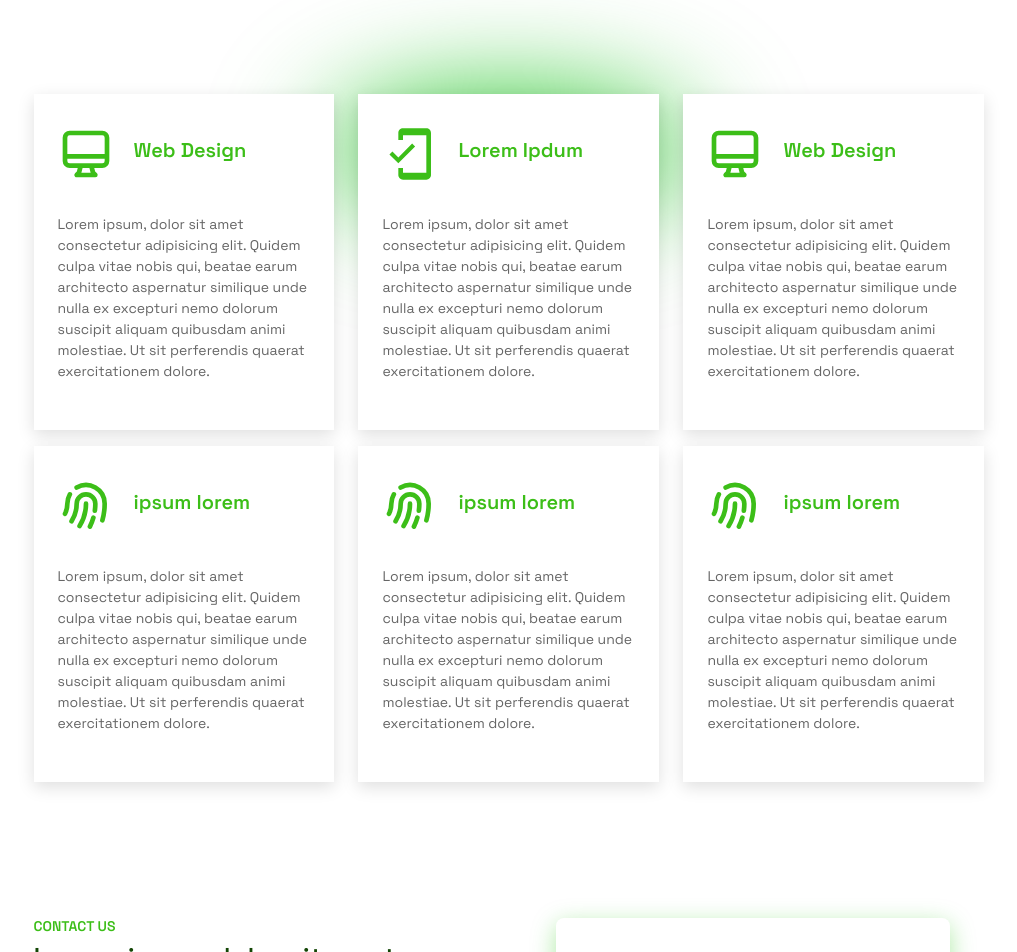
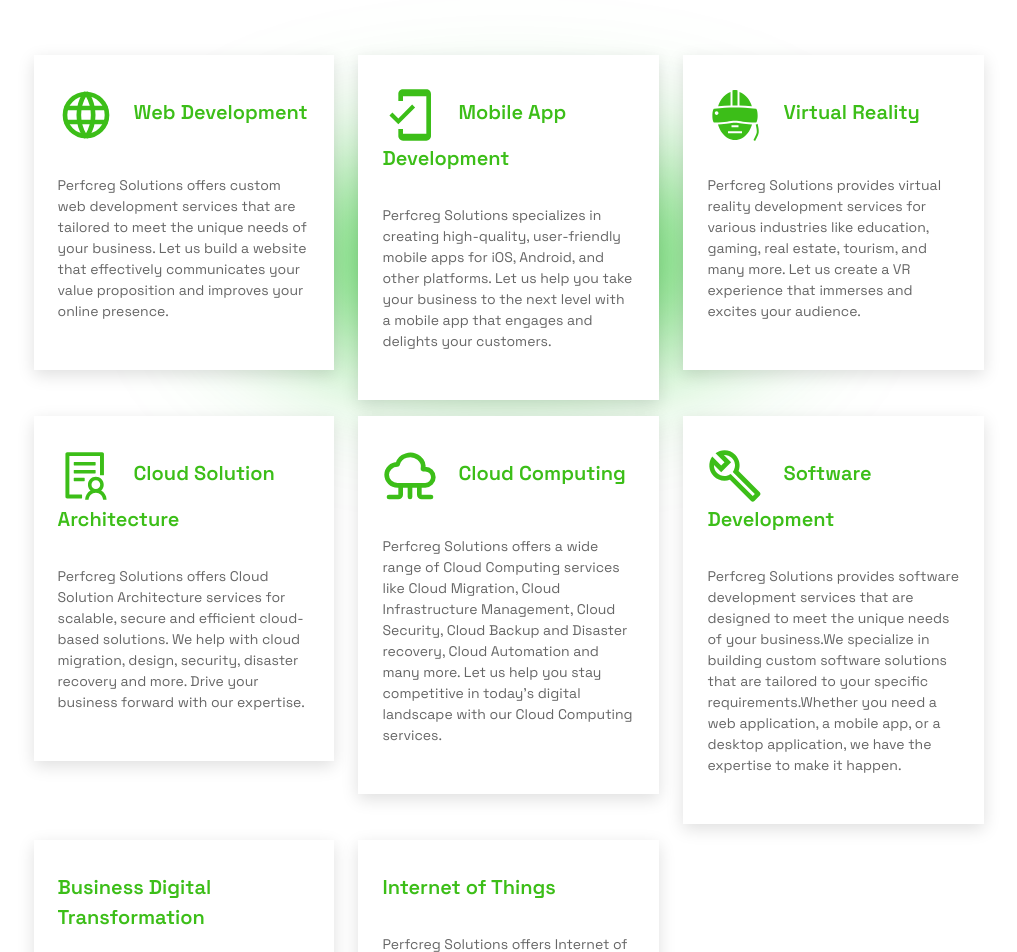
Before and after one commit to Olabode-cmd/perfcreg-solutions, a Next.js app: page /services in a window 1280 px wide. Shown: the part 760-1712 px from the top of the page, without its empty margins (131-1148 px from the left). Built offline with nearby package versions, Linux system fonts and the light colour scheme.

Commit message:
new ways

```diff
--- a/pages/components/Otherhero.js
+++ b/pages/components/Otherhero.js
@@ -1,9 +1,9 @@
 import React from 'react'
 
-export default function Otherhero(props) {
+export default function Otherhero({title}) {
   return (
     <section className='other-hero'>
-        <h1>{props.title}</h1>
+        <h1>{title}</h1>
     </section>
   )
 }
--- a/pages/index.js
+++ b/pages/index.js
@@ -43,7 +43,7 @@
         <Sectionhero />
         <Sectionabout />
 
-        <Sectionservice>
+        <Sectionservice title="Some of our Core Services">
           {
             service.map((items, index) => (
               <ServiceBox key={index} text={items.text} icon={items.icon} title={items.title} />
--- a/pages/services.js
+++ b/pages/services.js
@@ -1,148 +1,98 @@
-import React from 'react'
+import React, { useState, useEffect } from 'react'
 import Head from 'next/head'
-import { HiOutlineDesktopComputer, HiOutlineFingerPrint } from 'react-icons/hi'
-import { MdMobileFriendly } from 'react-icons/md'
 import Otherhero from './components/Otherhero'
 import Navtip from './components/Navtip'
 import Navbars from './components/Navbar'
 import Sectioncontact from './components/Sectioncontact'
 import Footer from './components/Footer'
+import TypeWriter from './components/TypeWriter'
+import { HiOutlineDesktopComputer, HiOutlineFingerPrint } from 'react-icons/hi'
+// import { MdMobileFriendly } from 'react-icons/md'
+import { TbWorld, TbCloudComputing } from 'react-icons/tb'
+import Sectionservice from './components/Sectionservice'
+import ServiceBox from './components/ServiceBox'
+import { MdMobileFriendly, MdOutlineBuild } from 'react-icons/md'
+import {GiVrHeadset} from 'react-icons/gi'
+import {AiOutlineSolution} from 'react-icons/ai'
+
 
 export default function Services() {
+    const [msg, setMsg] = useState([])
+    const service = [
+        {
+            icon: <TbWorld className='service-icon' />,
+            title: "Web Development",
+            text: "Perfcreg Solutions offers custom web development services that are tailored to meet the unique needs of your business. Let us build a website that effectively communicates your value proposition and improves your online presence."
+        },
+        {
+            icon: <MdMobileFriendly className='service-icon' />,
+            title: "Mobile App Development",
+            text: "Perfcreg Solutions specializes in creating high-quality, user-friendly mobile apps for iOS, Android, and other platforms. Let us help you take your business to the next level with a mobile app that engages and delights your customers.",
+        },
+
+        {
+            icon: <GiVrHeadset className='service-icon' />,
+            title: "Virtual Reality",
+            text: "Perfcreg Solutions provides virtual reality development services for various industries like education, gaming, real estate, tourism, and many more. Let us create a VR experience that immerses and excites your audience."
+        },
+        {
+            icon: <AiOutlineSolution className='service-icon' />,
+            title: "Cloud Solution Architecture",
+            text: "Perfcreg Solutions offers Cloud Solution Architecture services for scalable, secure and efficient cloud-based solutions. We help with cloud migration, design, security, disaster recovery and more. Drive your business forward with our expertise."
+        },
+        {    icon: <TbCloudComputing className='service-icon'/>,
+            title: "Cloud Computing",
+            text: "Perfcreg Solutions offers a wide range of Cloud Computing services like Cloud Migration, Cloud Infrastructure Management, Cloud Security, Cloud Backup and Disaster recovery, Cloud Automation and many more. Let us help you stay competitive in today's digital landscape with our Cloud Computing services."
+        },
+        {
+            icon: <MdOutlineBuild className='service-icon'/>,
+            title: "Software Development",
+            text: "Perfcreg Solutions provides software development services that are designed to meet the unique needs of your business.We specialize in building custom software solutions that are tailored to your specific requirements.Whether you need a web application, a mobile app, or a desktop application, we have the expertise to make it happen."
+        },
+        {
+            title: "Business Digital Transformation",
+            text: "Perfcreg Solutions helps businesses digitally transform with the latest technologies and methodologies.Let us help you stay competitive and achieve your business goals with our digital transformation services."
+        },
+        {
+            title: "Internet of Things",
+            text: "Perfcreg Solutions offers Internet of Things solutions that connect devices, machines, and people to the Internet, enabling data collection and analysis"
+        },
+    ]
+
+    useEffect(() => {
+        setMsg([
+            "Software Development",
+            "Mobile App Development",
+            "Cloud Solution Architecture",
+            "Big Data and Data Analysis",
+            "Ai adoption",
+            "Business Digital Transformation",
+            "Internet of Things",
+            "Research and Development",
+            "Virtual Reality"
+        ])
+    }, [])
     return (
         <>
             <Head>
-                <title>Perfcreg || Services Page</title>
-                <meta name="description" content="Generated by create next app" />
-                <meta name="viewport" content="width=device-width, initial-scale=1" />
+                <title>Perfcreg Solutions - Leading Provider of Web Development, Software development, Mobile App Development, Virtual Reality and IoT Solutions in Nigeria</title>
+                <meta name="description" content="Perfcreg Solutions is a leading provider of web development, mobile app development, virtual reality, solution architecture and IoT solutions in Nigeria. We help businesses drive growth and success with innovative technology solutions." />
+                <meta name="keywords" content="Perfcreg Solutions, Technology Solutions, Nigeria, Web Development, Mobile App Development, Virtual Reality, Solution Architecture, IoT, Business Growth, Success" />
                 <link rel="icon" href="/favicon.ico" />
             </Head>
 
             <main>
                 <Navtip />
                 <Navbars />
-                <Otherhero title="Services" />
+                <Otherhero title={<>We offer the following Services : <TypeWriter messages={msg} /></>} />
 
-                <section className='section-service'>
-                    <div className="container">
-                        <h4 className="tag">services we provide</h4>
-                        <h2 className='title'>Lorem ipsum dolor sit amet consectetur.</h2>
-
-
-                        <div className="services">
-                            <div className="row">
-                                <div className="col-md-4">
-                                    <div className="service-box">
-                                        <div className="service-title">
-                                            <HiOutlineDesktopComputer className='service-icon' />
-                                            <span className='title'>Web Design</span>
-                                        </div>
-
-                                        <div className="service-content">
-                                            <p>Lorem ipsum, dolor sit amet consectetur adipisicing elit.
-                                                Quidem culpa vitae nobis qui, beatae earum architecto aspernatur similique unde nulla ex
-                                                excepturi nemo dolorum suscipit aliquam quibusdam animi molestiae.
-                                                Ut sit perferendis quaerat exercitationem dolore.
-                                            </p>
-
-                                        </div>
-                                    </div>
-                                </div>
-
-                                <div className="col-md-4">
-                                    <div className="service-box">
-                                        <div className="service-title">
-                                            <MdMobileFriendly className='service-icon' />
-                                            <span className='title'>Lorem Ipdum</span>
-                                        </div>
-
-                                        <div className="service-content">
-                                            <p>Lorem ipsum, dolor sit amet consectetur adipisicing elit.
-                                                Quidem culpa vitae nobis qui, beatae earum architecto aspernatur similique unde nulla ex
-                                                excepturi nemo dolorum suscipit aliquam quibusdam animi molestiae.
-                                                Ut sit perferendis quaerat exercitationem dolore.
-                                            </p>
-
-                                        </div>
-                                    </div>
-                                </div>
-
-                                <div className="col-md-4">
-                                    <div className="service-box">
-                                        <div className="service-title">
-                                            <HiOutlineDesktopComputer className='service-icon' />
-                                            <span className='title'>Web Design</span>
-                                        </div>
-
-                                        <div className="service-content">
-                                            <p>Lorem ipsum, dolor sit amet consectetur adipisicing elit.
-                                                Quidem culpa vitae nobis qui, beatae earum architecto aspernatur similique unde nulla ex
-                                                excepturi nemo dolorum suscipit aliquam quibusdam animi molestiae.
-                                                Ut sit perferendis quaerat exercitationem dolore.
-                                            </p>
-
-                                        </div>
-                                    </div>
-                                </div>
-
-                                <div className="col-md-4">
-                                    <div className="service-box">
-                                        <div className="service-title">
-                                            <HiOutlineFingerPrint className='service-icon' />
-                                            <span className='title'>ipsum lorem</span>
-                                        </div>
-
-                                        <div className="service-content">
-                                            <p>Lorem ipsum, dolor sit amet consectetur adipisicing elit.
-                                                Quidem culpa vitae nobis qui, beatae earum architecto aspernatur similique unde nulla ex
-                                                excepturi nemo dolorum suscipit aliquam quibusdam animi molestiae.
-                                                Ut sit perferendis quaerat exercitationem dolore.
-                                            </p>
-
-                                        </div>
-                                    </div>
-                                </div>
-
-                                <div className="col-md-4">
-                                    <div className="service-box">
-                                        <div className="service-title">
-                                            <HiOutlineFingerPrint className='service-icon' />
-                                            <span className='title'>ipsum lorem</span>
-                                        </div>
-
-                                        <div className="service-content">
-                                            <p>Lorem ipsum, dolor sit amet consectetur adipisicing elit.
-                                                Quidem culpa vitae nobis qui, beatae earum architecto aspernatur similique unde nulla ex
-                                                excepturi nemo dolorum suscipit aliquam quibusdam animi molestiae.
-                                                Ut sit perferendis quaerat exercitationem dolore.
-                                            </p>
-
-                                        </div>
-                                    </div>
-                                </div>
-
-                                <div className="col-md-4">
-                                    <div className="service-box">
-                                        <div className="service-title">
-                                            <HiOutlineFingerPrint className='service-icon' />
-                                            <span className='title'>ipsum lorem</span>
-                                        </div>
-
-                                        <div className="service-content">
-                                            <p>Lorem ipsum, dolor sit amet consectetur adipisicing elit.
-                                                Quidem culpa vitae nobis qui, beatae earum architecto aspernatur similique unde nulla ex
-                                                excepturi nemo dolorum suscipit aliquam quibusdam animi molestiae.
-                                                Ut sit perferendis quaerat exercitationem dolore.
-                                            </p>
-
-                                        </div>
-                                    </div>
-                                </div>
-
-                            </div>
-                        </div>
-                    </div>
-                </section>
+                <Sectionservice title="Some of our Core Services">
+                    {
+                        service.map((items, index) => (
+                            <ServiceBox key={index} text={items.text} icon={items.icon} title={items.title} />
+                        ))
+                    }
+                </Sectionservice>
 
 
                 <Sectioncontact />
```
Also changed, not shown: pages/components/Sectionservice.js (+3 -7 lines).
